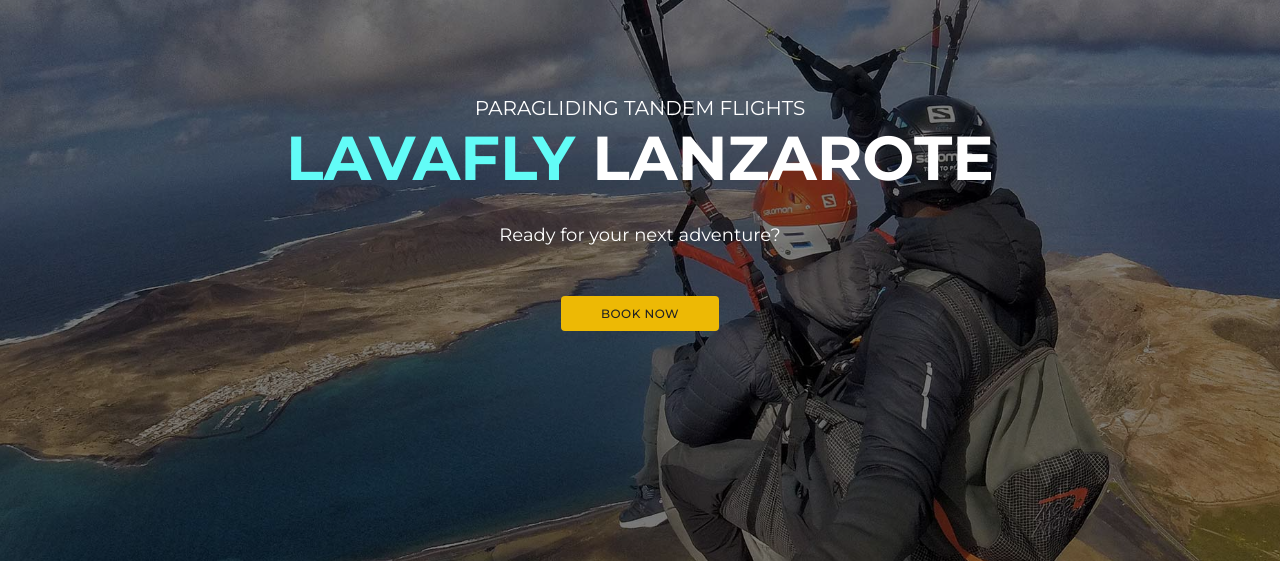
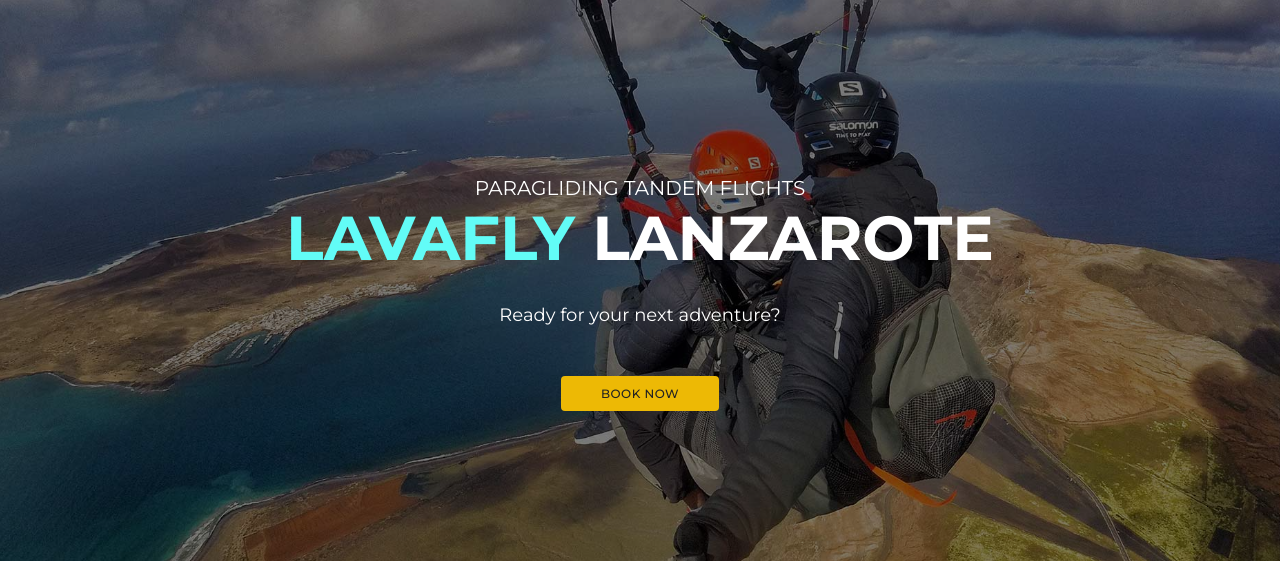
Before and after one commit to guido-an/lavafly, a website built with Parcel: page index.html in a window 1280 px wide. Shown: the part 133-694 px from the top of the page. Built offline with nearby package versions, Linux system fonts and the light colour scheme.

Commit message:
content down

```diff
--- a/css/main.css
+++ b/css/main.css
@@ -127,17 +127,16 @@
    /* ==========================================================================
    HERO
    ========================================================================== */
-
    #hero-container {
      height: 100vh;
      width: 100vw;
-     background: linear-gradient(rgba(0,0,0,.5), rgba(0,0,0,.5)), url('../img/paragliding-lanzarote.jpg');
+     background: linear-gradient(rgba(0,0,0,.5), rgba(0,0,0,.5)), url('../img/paragliding-lanzarote-2.jpg');
      background-position: center;
      background-size: cover;
      display: flex;
      padding: 20px;
      justify-content: space-between;
-     transition: transform .2s; /* Animation */
+     transition: transform .2s; /* Animationn */
    }
 
     #hero-container header li a {
@@ -213,7 +212,7 @@
   #hero-text {
     z-index: 2;
     position: relative;
-    bottom: 80vh;
+    bottom: 70vh;
     text-align: center;
     color: #fff;
   }
```
Also changed, not shown: img/paragliding-lanzarote-2.jpg (added).
